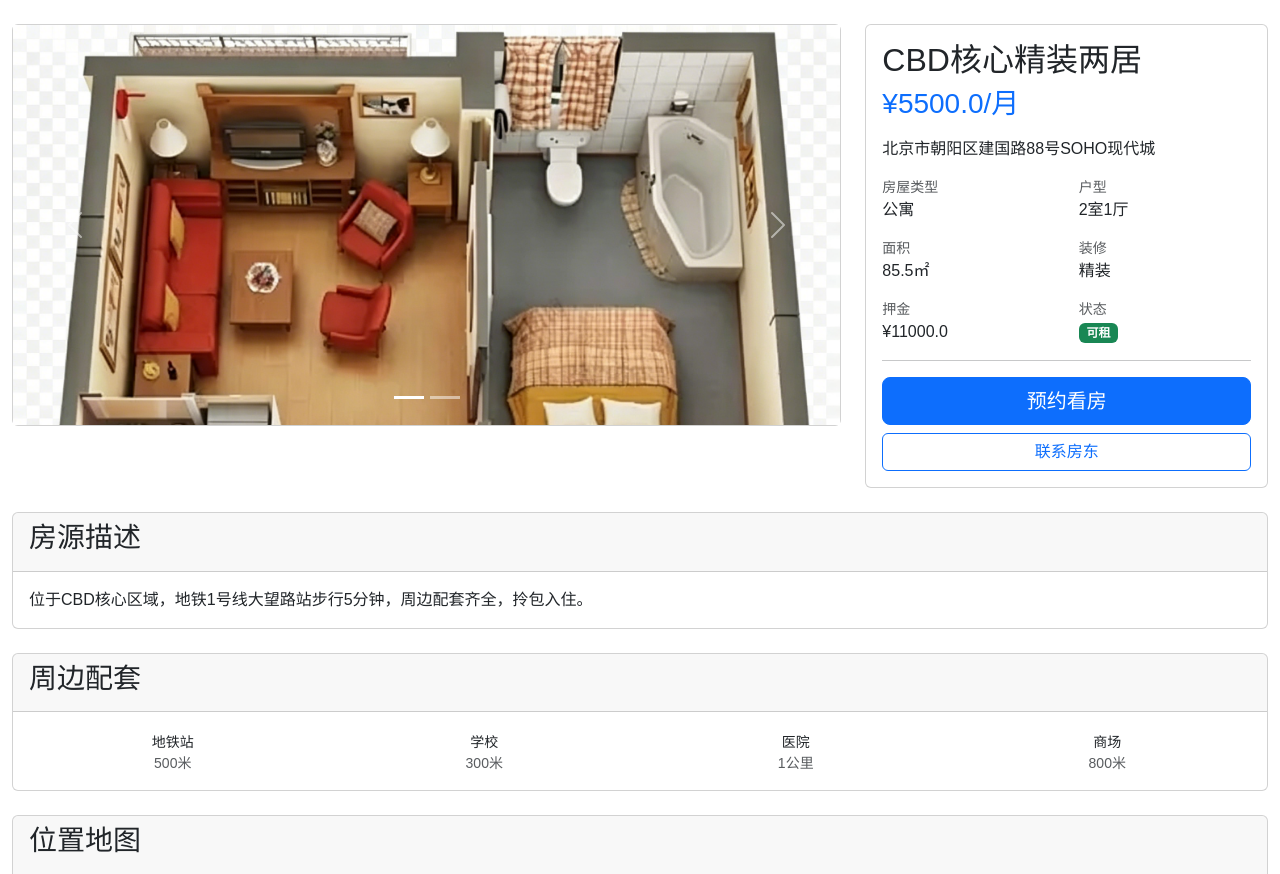
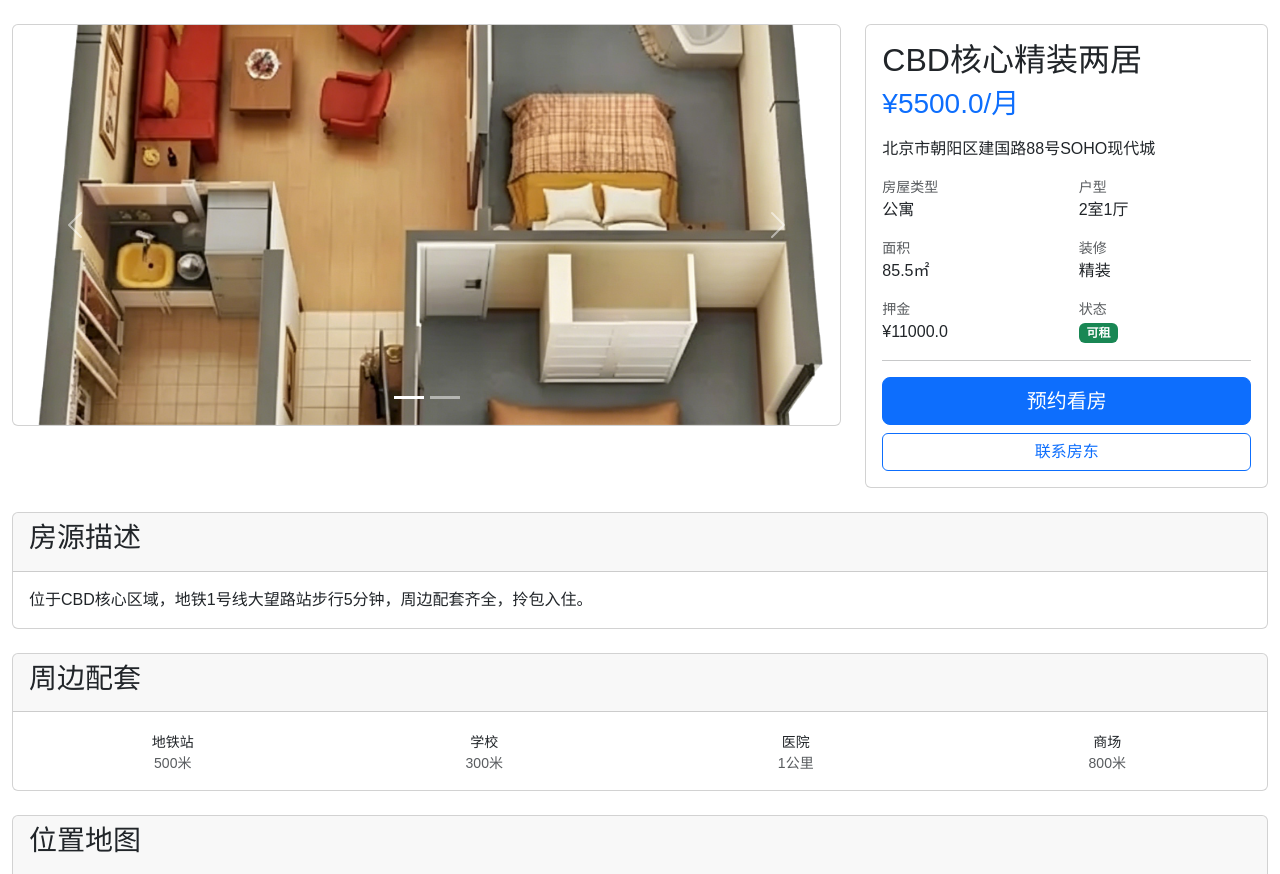
Before and after one commit to Lu0Ying/FlaskHouse, a Flask app: page /house/1 in a window 1280 px wide. Shown: the part 56-930 px from the top of the page. Run offline with Flask 3, Linux system fonts and the light colour scheme; data comes from the database, SQL or seed files in the repository; parts of the project's set-up code (start-up, migrations or seed data) failed here and were passed over.

Commit message:
更新了一些图片，完善了start.bat，更新了房源图片展示逻辑，使图片居中展示

```diff
--- a/rental_system/app/templates/house/detail.html
+++ b/rental_system/app/templates/house/detail.html
@@ -16,9 +16,10 @@
                 <div class="carousel-inner" style="height: 400px;">
                     {% if house.get_images_list() %}
                         {% for img_url in house.get_images_list() %}
-                        <div class="carousel-item {% if loop.first %}active{% endif %}">
+                        <div class="carousel-item {% if loop.first %}active{% endif %}" style="height: 400px;">
                             <img src="{{ url_for('static', filename=img_url) }}"
-                                 class="d-block w-100 h-100 object-cover"
+                                 class="d-block w-100 h-100"
+                                 style="object-fit: cover; object-position: center;"
                                  alt="{{ house.title }}">
                         </div>
                         {% endfor %}
--- a/rental_system/requirements.txt
+++ b/rental_system/requirements.txt
@@ -3,6 +3,7 @@ Flask-SQLAlchemy==3.0.5
 Flask-Login==0.6.2
 Flask-WTF==1.1.1
 Flask-Migrate==4.0.5
+Flask-Mail==0.9.1
 WTForms==3.0.1
 email-validator==2.0.0
 python-dotenv==1.0.0
```
Also changed, not shown: rental_system/app/static/uploads/1_0.png, 8 other files.
